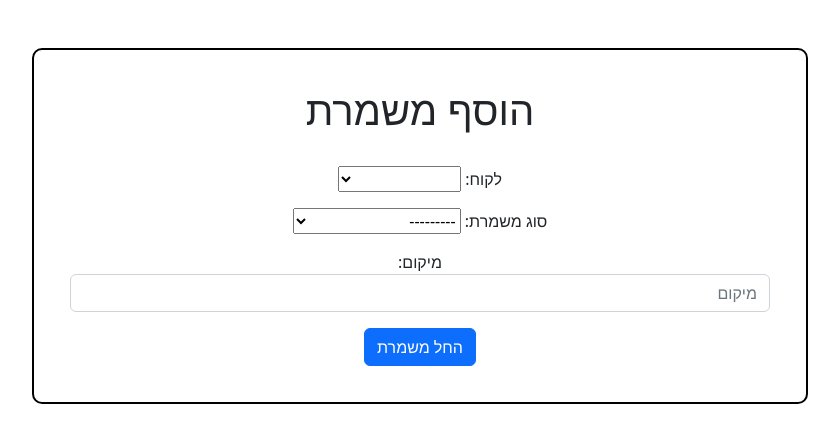
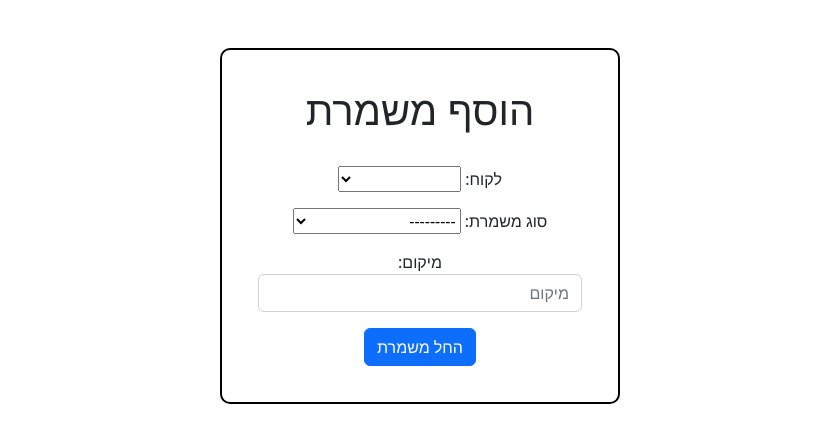
Before and after one commit to ronishulman/DBNWebSite, a Django app: page /shift in a window 1280 px wide. Shown: the part 56-499 px from the top of the page, without its empty margins (220-1059 px from the left). Run offline with Django 5.2, Linux system fonts and the light colour scheme; a user stored in the database is signed in; tables that the repository leaves empty hold one stand-in row (values such as "Sample post"); some libraries are stand-ins or nearby versions.

Commit message:
tweadked app for heroku

```diff
--- a/shift/forms.py
+++ b/shift/forms.py
@@ -38,17 +38,9 @@ class ShiftFillingForm(ModelForm):
             'client': 'לקוח',
             'type_of_shift': 'סוג משמרת',
             'location': 'מיקום',
-            'amount_of_km': 'כמות קילומטרים',
-            'public_transport': 'תחבורה ציבורית',
-            'food': 'אוכל',
-            'parking_refund': 'החזר חניה',
         }
         widgets = {
                 'location': forms.TextInput(attrs={'class': 'form-control', 'placeholder': 'מיקום', 'required': False}),
-                'amount_of_km': forms.TextInput(attrs={'class': 'form-control', 'required': False}),
-                'public_transport': forms.TextInput(attrs={'class': 'form-control', 'required': False}),
-                'food': forms.TextInput(attrs={'class': 'form-control', 'required': False}),
-                'parking_refund': forms.TextInput(attrs={'class': 'form-control', 'required': False}),
         }
 
 class ShiftUpdateForm(ModelForm):
--- a/shift/static/shift/shift.css
+++ b/shift/static/shift/shift.css
@@ -2,13 +2,15 @@
     border: 2px solid #000;
     border-radius: 10px;
     padding: 20px;
-}
-
-.full-width {
-    width: 100%;
+    max-width: 400px;
+    margin: 20px auto;
 }
 
 .form-control {
     width: 100%;
     margin-bottom: 10px;
 }
+
+.btn-submit {
+    width: 100%;
+}
```
